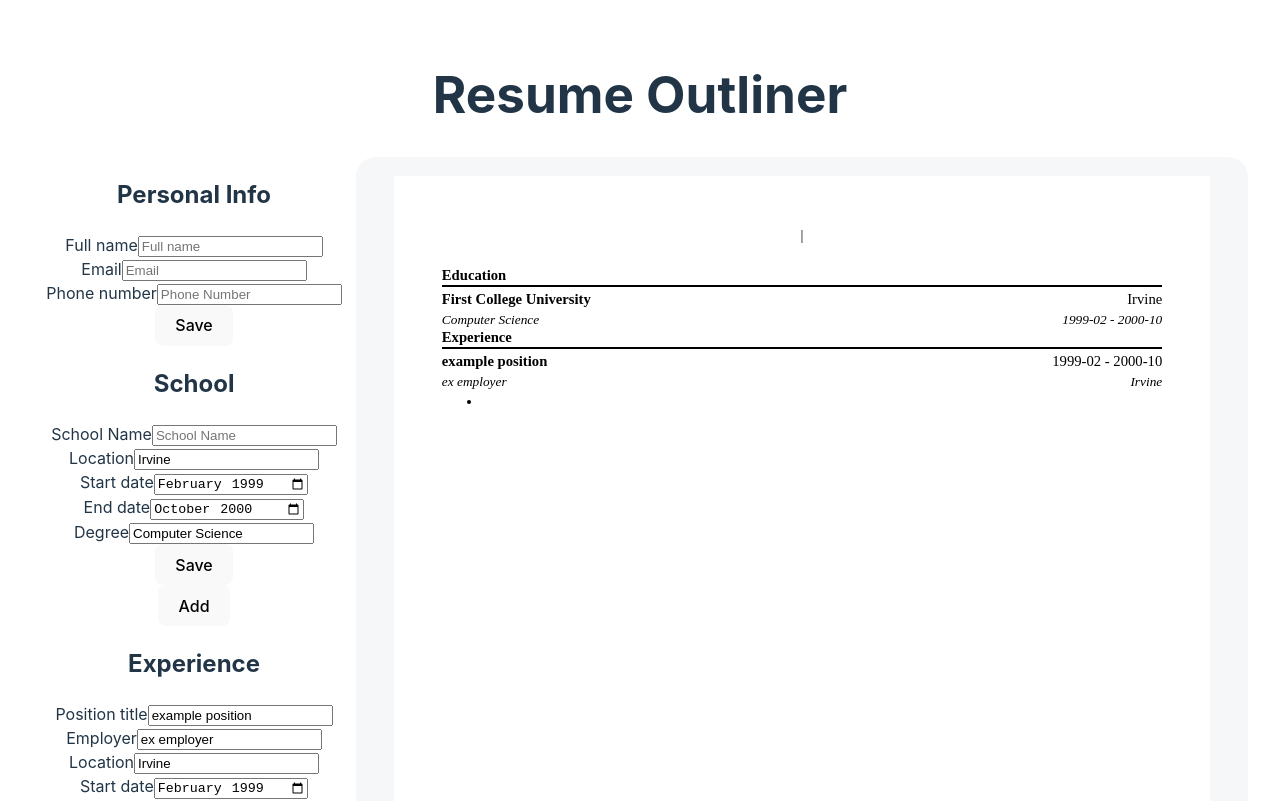
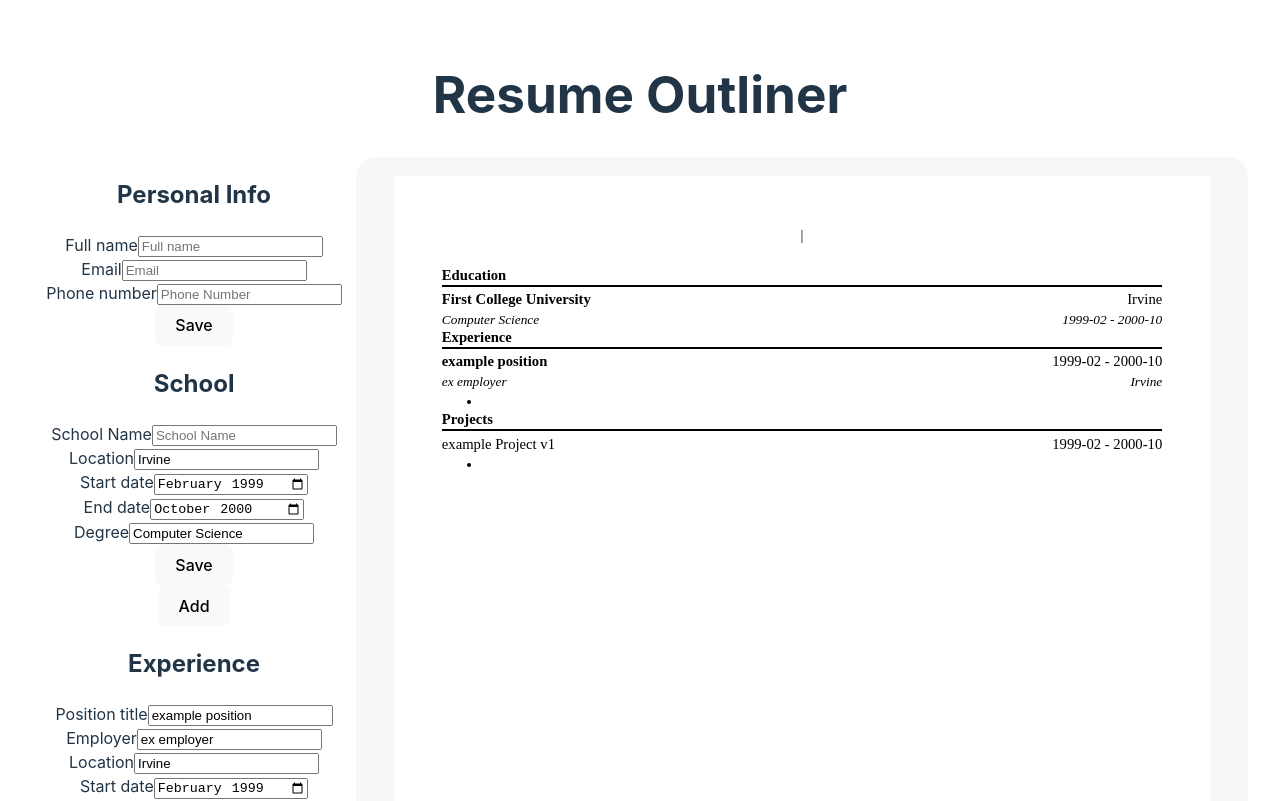
Before and after one commit to palleet/resume-builder, a React (Vite) app: page / in a window 1280 px wide. Shown: the top 801 px of the page. Built offline with nearby package versions, Linux system fonts and the light colour scheme; a web font is replaced by a local one.

Commit message:
Add project rendering in resume preview

```diff
--- a/src/components/ResumeBuilder.jsx
+++ b/src/components/ResumeBuilder.jsx
@@ -135,6 +135,7 @@ function ResumeBuilder() {
                     phoneNumber={phoneNumber}
                     experiences={experiences}
                     schools={schools}
+                    projects={projects}
                 />
             </div>
             <footer>
--- a/src/components/ResumePreview.jsx
+++ b/src/components/ResumePreview.jsx
@@ -62,6 +62,29 @@ function ResumePreview(props) {
                             </>
                         )
                     })}
+                    <h2>Projects</h2>
+                    <hr />
+                    {props.projects.map((project, index) => {
+                        let descriptionArray = project.description.split('\n');
+                        return (
+                            <>
+
+                                <div id="secHeader">
+                                    <div id="projectName">{project.projectName}</div>
+                                    <div id="dates">{project.startDate} - {project.endDate}</div>
+                                </div>
+                                <div id="description">
+                                    <ul>
+                                        {descriptionArray.map((line, index) => (
+                                            <li key={index}>{line}</li>
+                                        ))}
+                                    </ul>
+
+                                </div>
+
+                            </>
+                        )
+                    })}
                 </div>
             </div>
             <button id="saveBtn" onClick={() => window.print()}>Save PDF</button>
```
